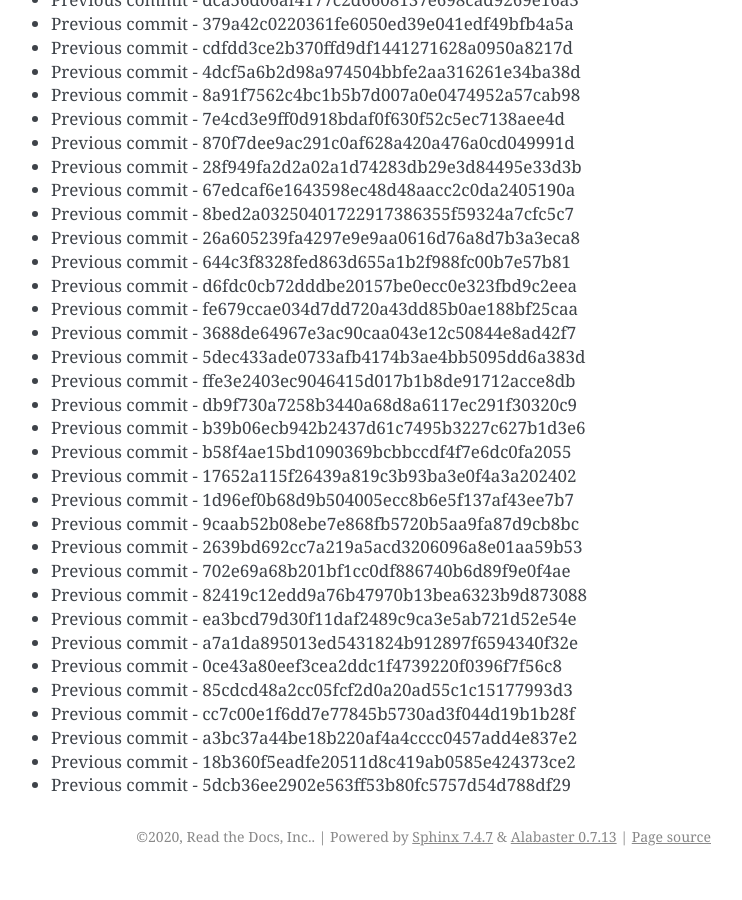
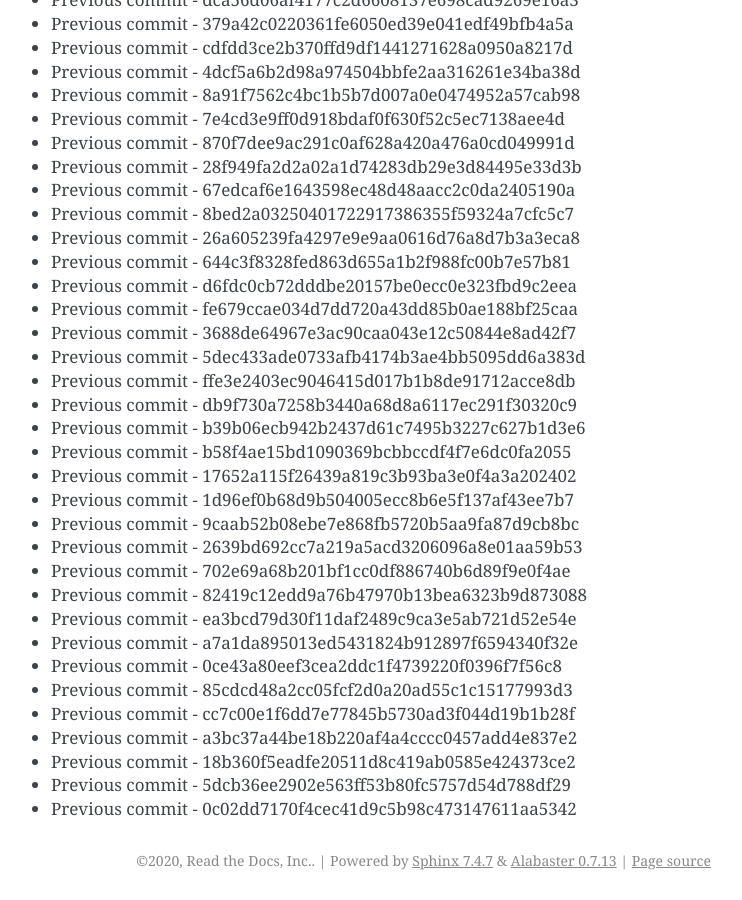
Before and after one commit to readthedocs/rtd-git-stresstest, a Sphinx documentation site: the page built from docs/updates.rst, in a window 1280 px wide and 900 px high, scrolled down 29759 px. Shown: the whole window, without its empty margins (399-1141 px from the left). Built offline with Sphinx 7.4.7, drawn with Linux system fonts in a browser that asks for light colours; before the commit the page ends 30635 px from its top, so only the background shows below that.

Commit message:
Generating commit from previous: 0c02dd7170f4cec41d9c5b98c473147611aa5342

```diff
--- a/docs/updates.rst
+++ b/docs/updates.rst
@@ -1282,3 +1282,4 @@ It can be tested for any performance characteristics.
 * Previous commit - a3bc37a44be18b220af4a4cccc0457add4e837e2
 * Previous commit - 18b360f5eadfe20511d8c419ab0585e424373ce2
 * Previous commit - 5dcb36ee2902e563ff53b80fc5757d54d788df29
+* Previous commit - 0c02dd7170f4cec41d9c5b98c473147611aa5342
```
